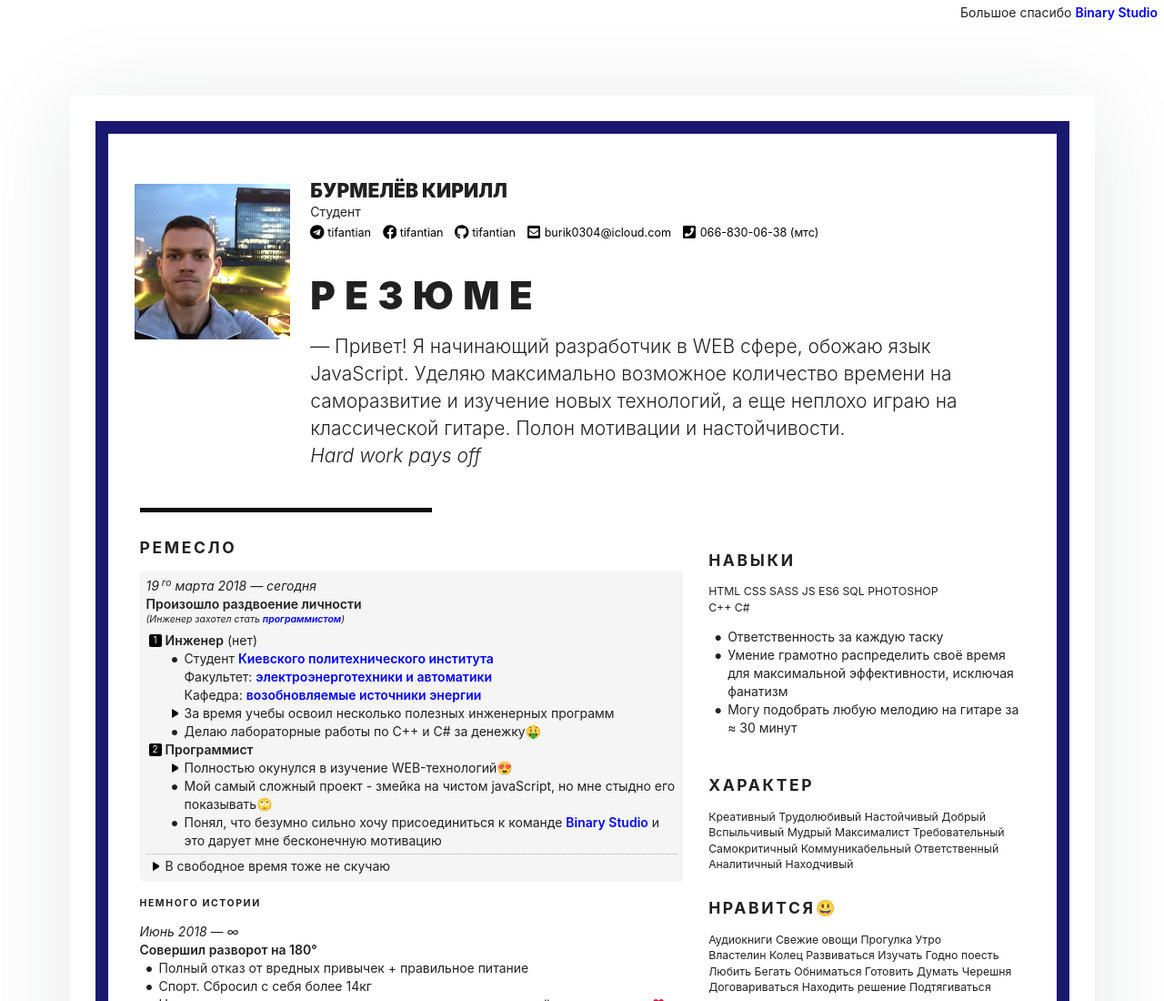
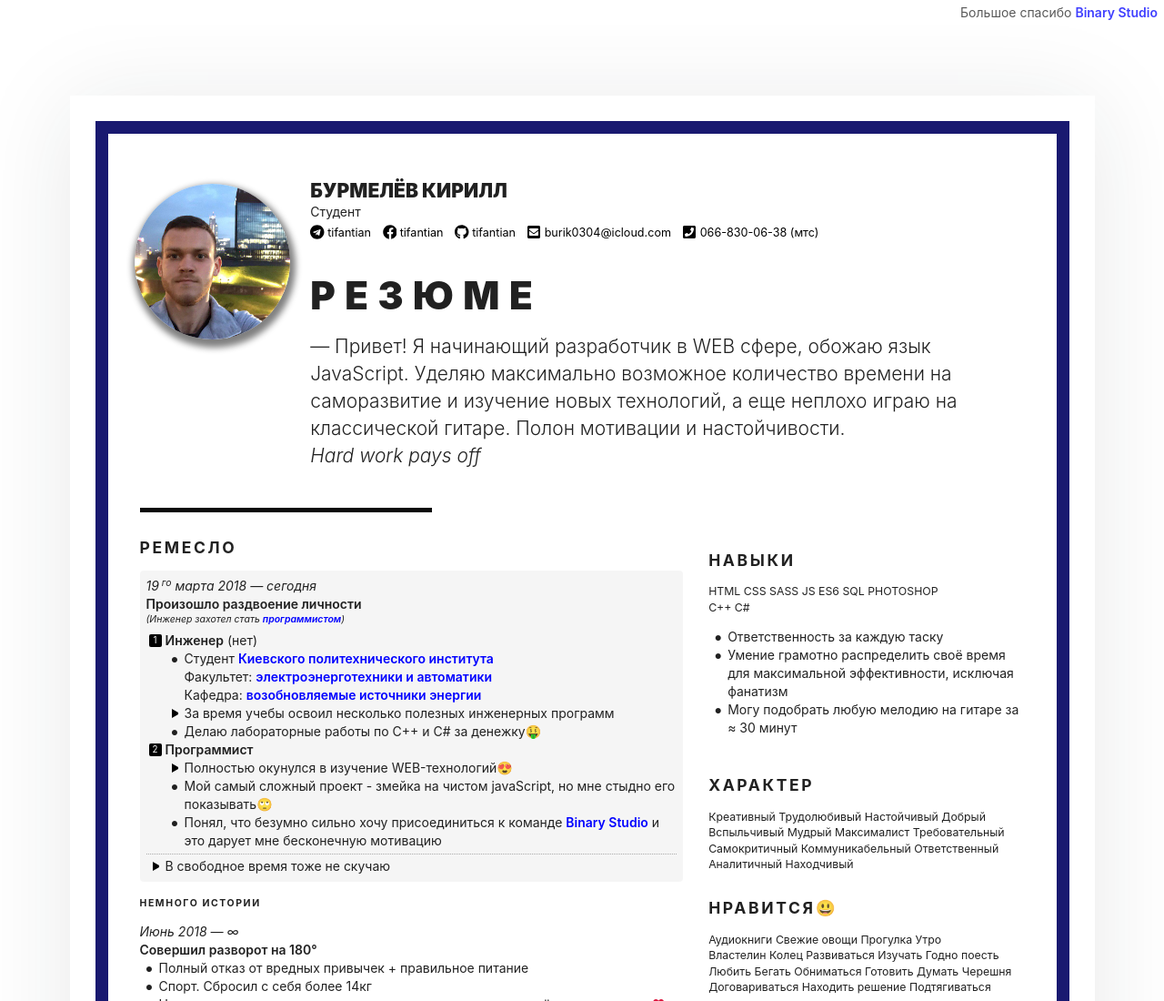
Before and after one commit to tifantian/homepage, a plain HTML site: page index.html in a window 1280 px wide. Shown: the top 1100 px of the page at 91% size. Drawn offline with Linux system fonts and the light colour scheme.

Commit message:
add styles for avatar

```diff
--- a/volodymyrkushnir-styles.css
+++ b/volodymyrkushnir-styles.css
@@ -512,6 +512,9 @@
     flex: 1 0 auto;
     width: 130%;
     margin-top: 20px;
+    border-radius: 50%;
+    box-shadow: 2px 5px 7px 4px gray;
+
   }
   @media only screen and (max-width: 1199px) {
     .avatar-wrapper {
```
